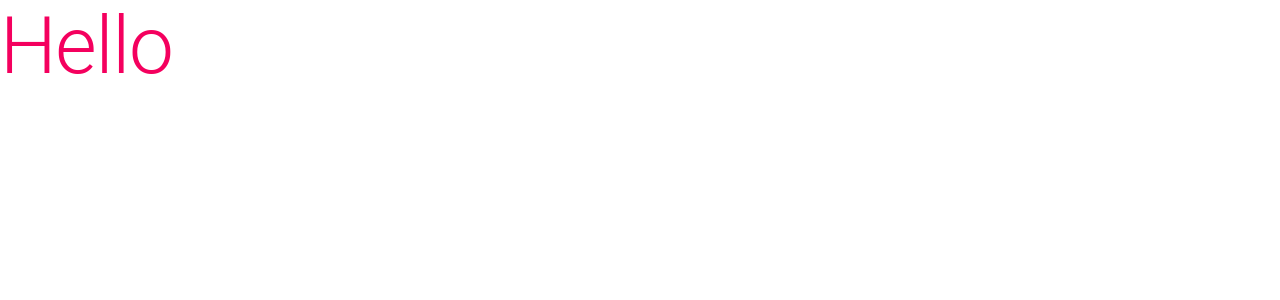
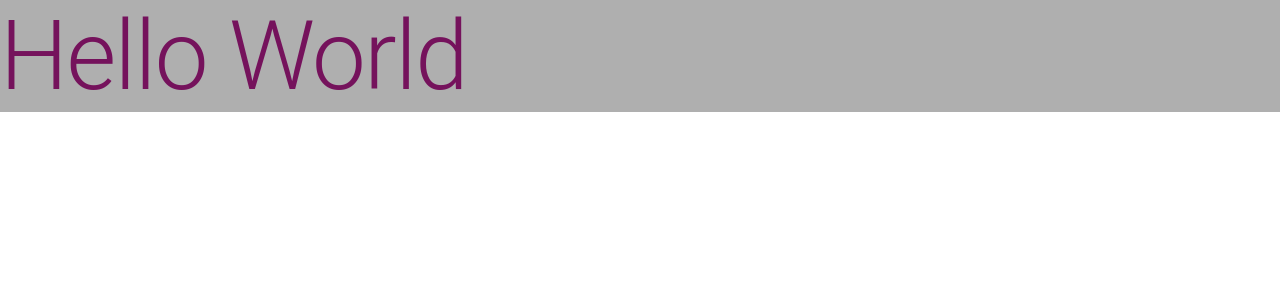
Before and after one commit to donghun-k/keep-learning, a React (Create React App) app: page / in a window 1280 px wide. Shown: the top 300 px of the page. Built offline with nearby package versions, Linux system fonts and the light colour scheme.

Commit message:
저장소 통합

```diff
--- a/src/Test.jsx
+++ b/src/Test.jsx
@@ -1,15 +1,18 @@
-import { Box, Typography, useTheme } from '@mui/material';
+import { Box, styled, Typography } from '@mui/material';
+
+const CustomizedTypography = styled(Typography)`
+  color: #000055;
+  :hover {
+    color: #75125c;
+    background: #afafaf;
+  }
+`;
 
 const Test = () => {
-  const theme = useTheme();
-  console.log(theme);
-
   return (
     <div>
       <Box>
-        <Typography variant='h1' color='primary'>
-          Hello
-        </Typography>
+        <CustomizedTypography variant='h1'>Hello World</CustomizedTypography>
       </Box>
     </div>
   );
--- a/src/theme.js
+++ b/src/theme.js
@@ -6,9 +6,4 @@ export const theme = createTheme({
       main: '#f4005e',
     },
   },
-  typography: {
-    h1: {
-      fontSize: '5rem',
-    },
-  },
 });
```
